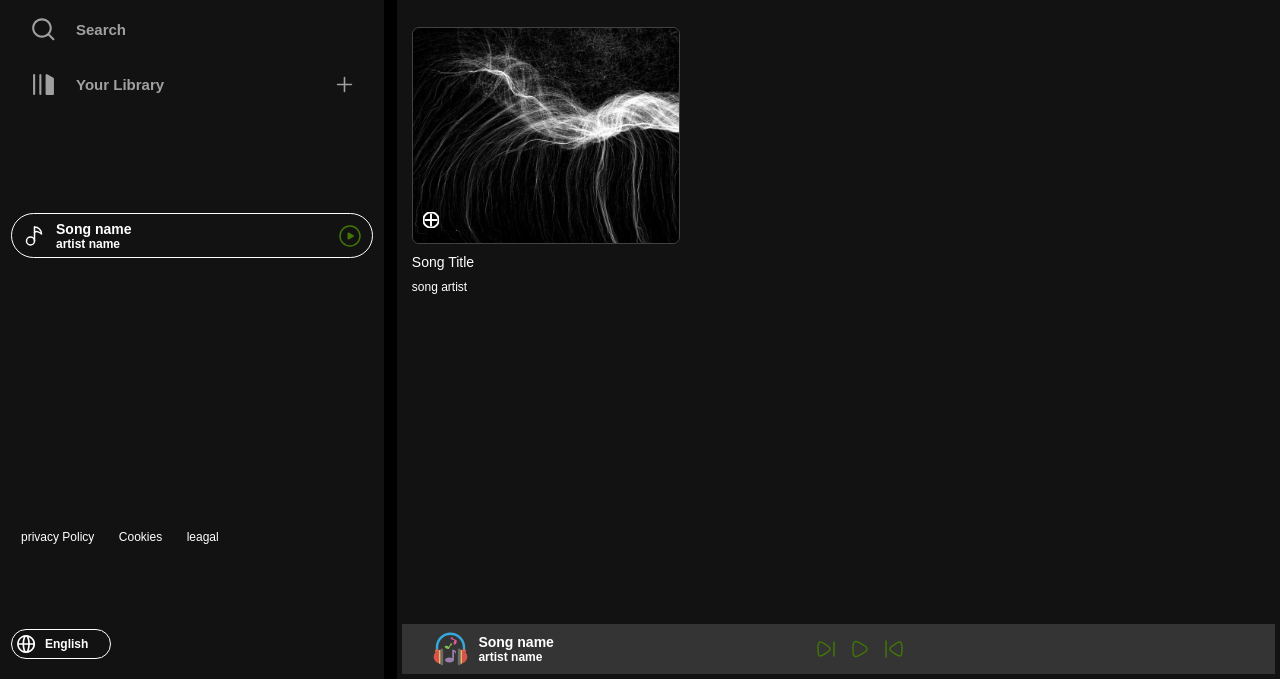
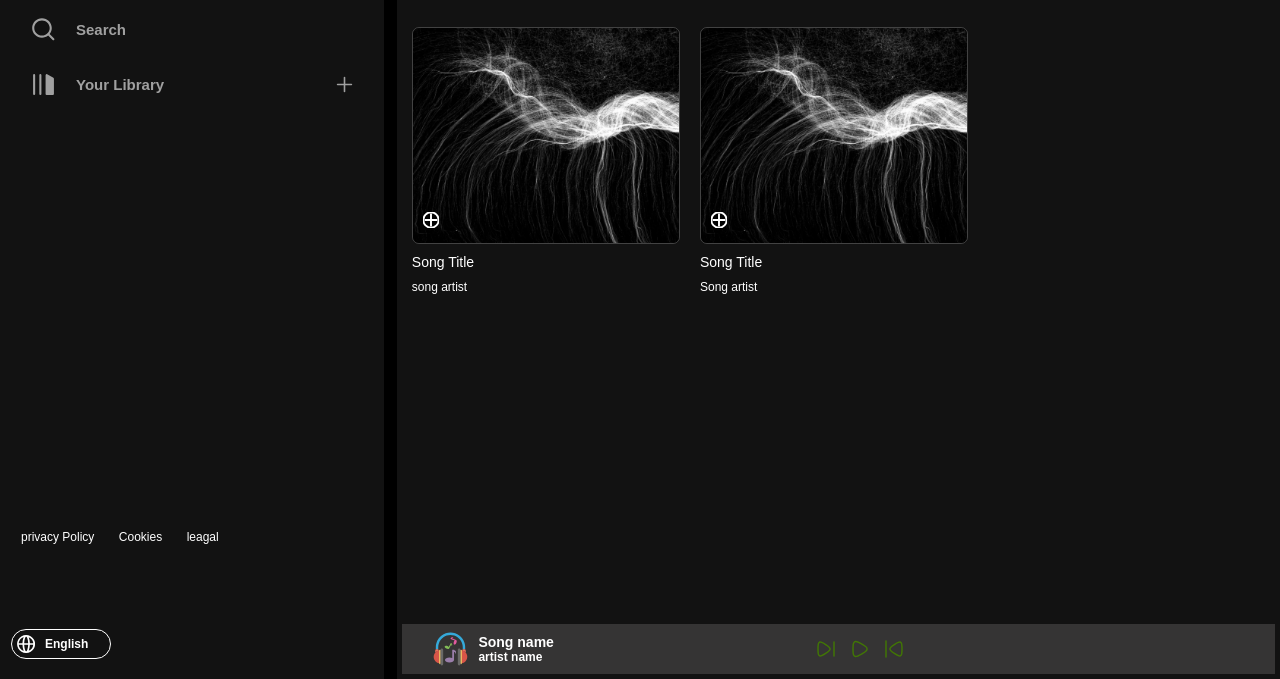
Before and after one commit to GLXALOKESH/spotify-UI-clone-frontend-proj-6, a plain HTML site: page index.html in a window 1280 px wide. Shown: the part 121-800 px from the top of the page. Drawn offline with Linux system fonts and the light colour scheme.

Commit message:
started adding js

```diff
--- a/index.html
+++ b/index.html
@@ -18,19 +18,8 @@
             <div class="library slider-opt"> <img src="images/library.svg" alt="">
                 Your Library <img src="images/add.svg" alt=""></div>
         </div>
-        <div class="queue">
-            <div class="song-card">
-                <div class="in-song-cont">
-                    <img src="images/music.svg" alt="">
-                    <div class="names">
-                        <p>Song name</p>
-                        <p>artist name </p>
-                    </div>
-                </div>
+        <div class="queue" id="queue-cont">
 
-
-                <img src="images/play1.svg" alt="">
-            </div>
 
         </div>
         <div class="leagal">
@@ -52,7 +41,7 @@
             <div class="login"> Log In </div>
         </div>
         <!-- playlist and cards -->
-        <div class="playlist">
+        <div class="playlist" id="playlistCont">
 
             <div class="card">
                 <div class="p-cover-img"><img src="images/cover.png" alt="cover img" id="playlistCoverImg"><img src="images/add-circ.svg" alt="add" id="addcirc"></div>
@@ -62,11 +51,6 @@
                     <img src="images/playcard.svg" alt="">
                 </div>
             </div>
-
-
-
-
-
 
 
         </div>
--- a/script.js
+++ b/script.js
@@ -0,0 +1,71 @@
+console.log("srcipt running");
+
+
+ async function addcard(){
+    let container = document.getElementById("playlistCont")
+
+    let card = document.createElement('div')
+    card.classList.add("card")
+    container.append(card)
+
+    let coverdiv = document.createElement('div')
+    coverdiv.classList.add("p-cover-img")
+    card.append(coverdiv);
+
+    let coverimg = document.createElement('img')
+    coverimg.src = "images/cover.png"
+    coverimg.alt = "cover img"
+    coverdiv.append(coverimg)
+
+    let addcirc = document.createElement('img')
+    addcirc.src = "images/add-circ.svg"
+    addcirc.alt = "add"
+    coverdiv.append(addcirc)
+
+    let title = document.createElement('p');
+    title.classList.add("title")
+    card.append(title);
+    title.innerText = "Song Title"
+
+    let artist = document.createElement('p');
+    artist.classList.add("artist")
+    card.append(artist);
+    artist.innerText = "Song artist"
+
+    let playbtn = document.createElement('div')
+    playbtn.classList.add("play-btn-card")
+    card.append(playbtn);
+    // playbtn.classList.add("play-btn-card-hv")
+
+    let playbtnImg = document.createElement('img')
+    playbtnImg.src = "images/playcard.svg"
+    playbtnImg.alt = "playbtn"
+    playbtn.append(playbtnImg)
+
+
+
+
+
+
+
+    container.insertAdjacentHTML('beforeend', content)
+ }
+
+ function addQueue(){
+//     <div class="song-card">
+//     <div class="in-song-cont">
+//         <img src="images/music.svg" alt="">
+//         <div class="names">
+//             <p>Song name</p>
+//             <p>artist name </p>
+//         </div>
+//     </div>
+
+
+//     <img src="images/play1.svg" alt="">
+// </div>
+
+ }
+
+
+ addcard()
--- a/style.css
+++ b/style.css
@@ -327,36 +327,37 @@ font-size: 14px;
     background-color: transparent;
     position: absolute;
     right: 10%;
+    bottom: 20%;
+    opacity: 0;
+    transition: all 0.2s ease-in-out;
+    /*display: none;
+    */-webkit-transition: all 0.5s ease-in-out;
+    -moz-transition: all 0.2s ease-in-out;
+    -ms-transition: all 0.2s ease-in-out;
+    -o-transition: all 0.2s ease-in-out;
+    visibility: hidden;
+    -webkit-transition: all 0.2s ease-in-out;
+}
+.card:hover .play-btn-card {
+    opacity: 1;
+    /* display: block;  */
+    right: 10%;
     bottom: 35%;
-    opacity: 0;
-    display: none;
-    transition: all 1s ease-in-out;
-    -webkit-transition: all 1s ease-in-out;
-    -moz-transition: all 1s ease-in-out;
-    -ms-transition: all 1s ease-in-out;
-    -o-transition: all 1s ease-in-out;
+    visibility: visible;
 }
-.play-btn-card-hv{
-    opacity: 100;
-    display: block;
-    transition: all 1s ease-in-out;
-    -webkit-transition: all 1s ease-in-out;
-    -moz-transition: all 1s ease-in-out;
-    -ms-transition: all 1s ease-in-out;
-    -o-transition: all 1s ease-in-out;
-}
+
 .play-btn-card img{
     height: 40px;
 }
 
-#addcirc{
+.p-cover-img > img:nth-child(2){
     position: absolute;
     height: 16px;
     z-index: 2;
     bottom: 15px;
     left: 10px;
 }
-#addcirc:hover{
+.p-cover-img > img:nth-child(2):hover{
     filter: brightness(0) saturate(100%) invert(62%) sepia(76%) saturate(403%) hue-rotate(89deg) brightness(92%) contrast(86%);
 }
 /* play bar design */
```
